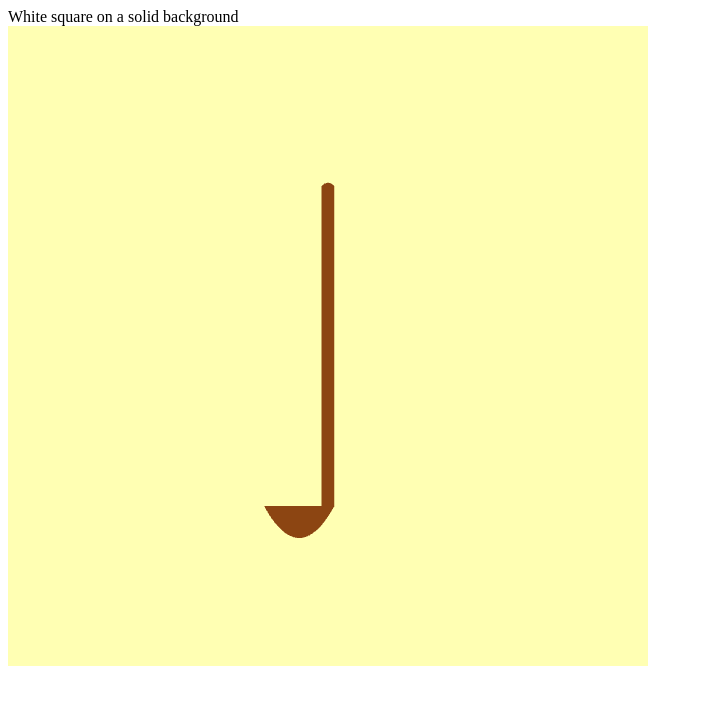
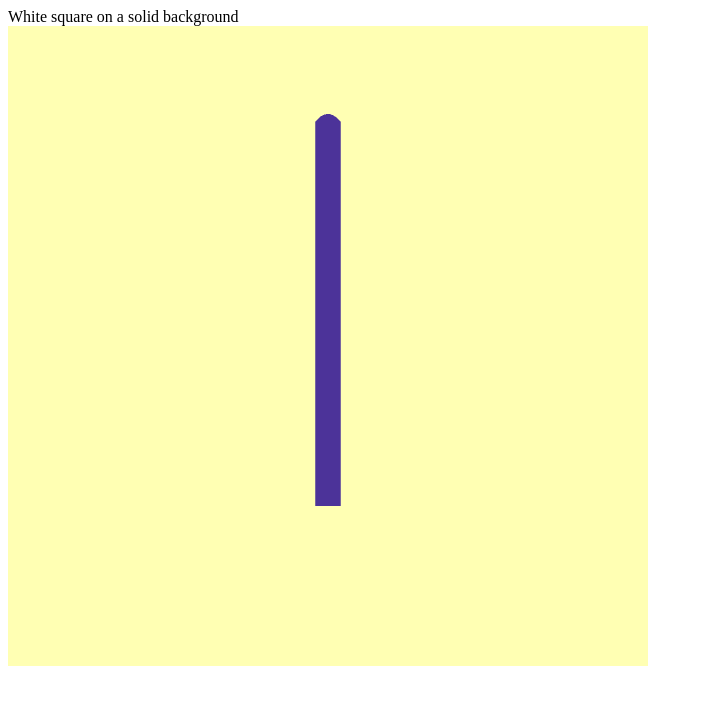
Before and after one commit to beyzakoroglu/WebGL_Umbrella, a website: page index.html in a window 1280 px wide. Shown: the whole page, without its empty margins (0-703 px from the left). Drawn offline with Linux system fonts and the light colour scheme.

Commit message:
triangulation logic has been implemented

```diff
--- a/index.html
+++ b/index.html
@@ -6,6 +6,7 @@
     <meta name="viewport" content="width=device-width, initial-scale=1">
     <script src="js/initialize.js" defer></script>
     <script src="js/shaders.js" defer></script>
+    <script src="js/utils.js" defer></script>
     <script src="js/umbrella.js" defer></script>
 </head>
 <body>
--- a/js/shaders.js
+++ b/js/shaders.js
@@ -1,8 +1,8 @@
 const vertexShaderSource = `
-    attribute vec4 a_position;
+    attribute vec2 a_position;
 
     void main() {
-        gl_Position = a_position;
+        gl_Position = vec4(a_position, 0.0, 1.0);
     }
 `;
 
--- a/js/umbrella.js
+++ b/js/umbrella.js
@@ -1,88 +1,128 @@
 const canvas = document.querySelector('canvas');
 const gl = canvas.getContext('webgl2');
 
+// Set up the WebGL viewport and background color
 gl.viewport(0, 0, canvas.width, canvas.height);
 gl.clearColor(1.0, 1.0, 0.7, 1.0);
 gl.clear(gl.COLOR_BUFFER_BIT);
 
 // Create shader program
 const program = createShaderProgram(gl, vertexShaderSource, fragmentShaderSource);
+if (!program) {
+    console.error('Shader program failed to initialize.');
+
+}
+console.log('Shader program initialized successfully.');
+
+// Use the shader program
 gl.useProgram(program);
 
-// Umbrella body
-const bodyRectangleVertices = new Float32Array([
-    -0.02, -0.5,  // bottom left corner
-    0.02, -0.5,  // bottom right corner
-    -0.02,  0.5,  // top left corner
-    0.02,  0.5   // top right corner
-]);
-
-// Bézier curve for top of the handle
-const upperBodyCurve = calculateBezierCurve(
-    { x: -0.02, y: 0.5 }, // Sol üst köşe
-    { x: 0.0, y: 0.52 },   // Kontrol noktası (yukarı çekildi)
-    { x: 0.02, y: 0.5 }   // Sağ üst köşe
-);
-
-const lowerBodyCurve = calculateBezierCurve(
-    {x: 0.02, y: -0.5}, // top right corner
-    { x: -0.09, y: -0.7 }, // control point
-    { x: -0.2, y: -0.5 } // top left corner
-);
-
-
-
-
-// -------- draw the top curve ----------------
-const buffer1 = initBuffer(gl, upperBodyCurve);
-gl.bindBuffer(gl.ARRAY_BUFFER, buffer1);
-gl.bufferData(gl.ARRAY_BUFFER, upperBodyCurve, gl.STATIC_DRAW);
-
-// Link the shader attribute
-const positionLocation = gl.getAttribLocation(program, 'a_position');
-gl.enableVertexAttribArray(positionLocation);
-gl.vertexAttribPointer(positionLocation, 2, gl.FLOAT, false, 0, 0);
-
-// Set the color and draw the top Bézier curve of the body
-const colorLocation = gl.getUniformLocation(program, 'u_color');
-gl.uniform4f(colorLocation, 0.55, 0.27, 0.07, 1.0); // Brown
-gl.drawArrays(gl.TRIANGLE_FAN, 0, upperBodyCurve.length/2);
-
-
-// -------- draw the umbrella body ----------------
-const buffer2 = initBuffer(gl, bodyRectangleVertices);
-gl.bindBuffer(gl.ARRAY_BUFFER, buffer2);
-gl.bufferData(gl.ARRAY_BUFFER, bodyRectangleVertices, gl.STATIC_DRAW);
-
-// Link the shader attribute
-gl.enableVertexAttribArray(positionLocation);
-gl.vertexAttribPointer(positionLocation, 2, gl.FLOAT, false, 0, 0);
-
-gl.uniform4f(colorLocation, 0.55, 0.27, 0.07, 1.0); // Brown
-gl.drawArrays(gl.TRIANGLE_STRIP, 0, bodyRectangleVertices.length / 2);
-
-
-// -------- draw the lower curves ----------------
-const buffer3 = initBuffer(gl, lowerBodyCurve);
-gl.bindBuffer(gl.ARRAY_BUFFER, buffer3);
-gl.bufferData(gl.ARRAY_BUFFER, lowerBodyCurve, gl.STATIC_DRAW);
-
-// Link the shader attribute again
-// Link the shader attribute
-gl.enableVertexAttribArray(positionLocation);
-gl.vertexAttribPointer(positionLocation, 2, gl.FLOAT, false, 0, 0);
-
-gl.uniform4f(colorLocation, 0.55, 0.27, 0.07, 1.0); // Brown
-gl.drawArrays(gl.TRIANGLE_FAN, 0, lowerBodyCurve.length/2);
-
-
+// Bézier Curve Calculation
 function calculateBezierCurve(p0, p1, p2, numPoints = 30) {
     const vertices = [];
     for (let i = 0; i <= numPoints; i++) {
         const t = i / numPoints;
         const x = (1 - t) * (1 - t) * p0.x + 2 * (1 - t) * t * p1.x + t * t * p2.x;
         const y = (1 - t) * (1 - t) * p0.y + 2 * (1 - t) * t * p1.y + t * t * p2.y;
-        vertices.push(x, y);
+        vertices.push({ x, y });
     }
-    return new Float32Array(vertices);
+    return vertices;
 }
+
+// Draw and triangulate the handle
+function drawHandle() {
+    const vertices = [];
+
+    const leftLine = calculateStraightLine(
+        { x: -0.04, y: -0.5 }, { x: -0.04, y: 0.65 }, 3
+    );
+
+    console.log('LeftLine curve: ', leftLine);
+
+    const upperBodyCurve = calculateBezierCurve(
+        { x: -0.04, y: 0.7 }, { x: 0.0, y: 0.75 }, { x: 0.04, y: 0.7 }
+    );
+
+    console.log('upperBodyCurve : ', upperBodyCurve);
+
+    const rightLine = calculateStraightLine(
+        { x: 0.04, y: 0.75 }, { x: 0.04, y: -0.5 }, 3
+    );
+
+    console.log('rightLine curve: ', rightLine);
+
+    const lastLine = calculateStraightLine(
+        { x: 0.04, y: -0.5 }, { x: -0.04, y: -0.5 }, 3
+    );
+
+    console.log('lastLine curve: ', lastLine);
+
+    /*vertices[0] = {x: -4, y: 6};
+    vertices[1] = {x: 0, y: 2};
+    vertices[2] = {x: 2, y: 5};
+    vertices[3] = {x: 7, y: 0};
+    vertices[4] = {x: 5, y: -6};
+    vertices[5] = {x: 3, y: 3};
+    vertices[6] = {x: 0, y: -5};
+    vertices[7] = {x: -6, y: 0};
+    vertices[8] = {x: -2, y: 1};*/
+
+
+    // Combine all vertices into one list
+    vertices.push(...leftLine, ...upperBodyCurve, ...rightLine);
+    console.log('Vertices generated:', vertices);
+
+    // Perform polygon triangulation
+    const result = triangulate(vertices);
+    if (!result || !result.success) {
+        console.error(result?.errorMessage || 'Triangulation failed.');
+        return;
+    }
+    console.log('Triangulation successful:', result.triangles);
+
+    const triangles = result.triangles;
+
+    // Flatten the triangulated vertices for WebGL
+    const positions = new Float32Array(triangles.length * 2);
+    let posIndex = 0;
+    for (const index of triangles) {
+        positions[posIndex++] = vertices[index].x;
+        positions[posIndex++] = vertices[index].y;
+    }
+
+    // Initialize the buffer with triangle data
+    const positionBuffer = initBuffer(gl, positions);
+
+    // Bind the buffer to the attribute
+    const aPosition = gl.getAttribLocation(program, 'a_position');
+    gl.bindBuffer(gl.ARRAY_BUFFER, positionBuffer);
+    gl.vertexAttribPointer(aPosition, 2, gl.FLOAT, false, 0, 0);
+    gl.enableVertexAttribArray(aPosition);
+
+    // Set the color for the triangles
+    const uColor = gl.getUniformLocation(program, 'u_color');
+    if (uColor === -1) {
+        console.error('Failed to get the uniform location of u_color.');
+        return;
+    }
+    gl.uniform4f(uColor, 0.3, 0.2, 0.6, 1.0); // Dark purple color
+
+    // Draw the triangles
+    console.log('Drawing the handle...');
+    gl.drawArrays(gl.TRIANGLES, 0, positions.length / 2);
+    console.log('Handle drawn successfully.');
+}
+
+// Call the draw function
+drawHandle();
+
+function calculateStraightLine(p0, p1, numPoints = 10) {
+    const vertices = [];
+    for (let i = 0; i <= numPoints; i++) {
+        const t = i / numPoints;
+        const x = p0.x + t * (p1.x - p0.x);
+        const y = p0.y + t * (p1.y - p0.y);
+        vertices.push({ x, y });
+    }
+    return vertices;
+}
--- /dev/null
+++ b/js/utils.js
@@ -0,0 +1,130 @@
+function crossProduct(a, b) {
+    return a.x * b.y - a.y * b.x;
+}
+
+function getItem(list, index) {
+    const length = list.length;
+    return list[(index + length) % length];
+}
+
+
+function triangulate(vertices) {
+    const triangles = [];
+    let errorMessage = '';
+
+    // Check if the input vertices are valid
+    if (!vertices) {
+        errorMessage = 'The vertex list is null.';
+        return { success: false, triangles, errorMessage };
+    }
+
+    if (vertices.length < 3) {
+        errorMessage = 'The vertex list must have at least 3 vertices.';
+        return { success: false, triangles, errorMessage };
+    }
+
+    if (vertices.length > 1024) {
+        errorMessage = 'The max vertex list length is 1024.';
+        return { success: false, triangles, errorMessage };
+    }
+
+    console.log("vertices length:");
+    console.log(vertices.length);
+
+    const indexList = [];
+    for (let i = 0; i < vertices.length; i++) {
+        indexList.push(i);
+    }
+
+    console.log('indexList: ', indexList);
+
+    const totalTriangleCount = vertices.length - 2;
+    const totalTriangleIndexCount = totalTriangleCount * 3;
+    let triangleIndexCount = 0;
+
+    // Ear-clipping algorithm to find triangles
+    while (indexList.length > 3) {
+        let earFound = false;
+
+        for (let i = 0; i < indexList.length; i++) {
+            const a = indexList[i];
+            const b = getItem(indexList, i - 1);
+            const c = getItem(indexList, i + 1);
+
+            console.log('checking: ', b, a, c);
+
+            const va = vertices[a];
+            const vb = vertices[b];
+            const vc = vertices[c];
+
+            const va_to_vb = subtractVectors(vb, va);
+            const va_to_vc = subtractVectors(vc, va);
+
+            if (crossProduct(va_to_vb, va_to_vc) < 0) {
+                console.log('Not a convex vertex, skip it');
+                continue; // Not a convex vertex, skip it
+            }
+
+            let isEar = true;
+
+            // Check if any other vertex lies inside the triangle
+            for (let j = 0; j < vertices.length; j++) {
+                if (j === a || j === b || j === c) continue;
+
+                const p = vertices[j];
+                console.log('is P inside triangle => ', p);
+                if (isPointInTriangle(p, va, vb, vc)) {
+                    isEar = false;
+                    console.log('yes it is inside triangle => ', p);
+                    break;
+                }
+            }
+
+            if (isEar) {
+                // Add the triangle indices to the list
+                console.log(b, a, c, ' is triangle');
+                triangles.push(b, a, c);
+                indexList.splice(i, 1); // Remove the ear vertex
+                earFound = true;
+                break;
+            }
+        }
+
+        if (!earFound) {
+            errorMessage = 'Failed to find an ear to clip.';
+            return { success: false, triangles, errorMessage };
+        }
+    }
+
+    // Add the final triangle
+    triangles.push(indexList[0], indexList[1], indexList[2]);
+
+    return { success: true, triangles, errorMessage };
+}
+
+function isPointInTriangle(p, a, b, c) {
+    const ab = subtractVectors(b, a);
+    const bc = subtractVectors(c, b);
+    const ca = subtractVectors(a, c);
+
+    const ap = subtractVectors(p, a);
+    const bp = subtractVectors(p, b);
+    const cp = subtractVectors(p, c);
+
+    const cross1 = crossProduct(ab, ap);
+    const cross2 = crossProduct(bc, bp);
+    const cross3 = crossProduct(ca, cp);
+
+    if (cross1 < 0 || cross2 < 0 || cross3 < 0) {
+        return false;
+    }
+    return true;
+}
+
+function subtractVectors(v1, v2) {
+    return { x: v1.x - v2.x, y: v1.y - v2.y };
+}
+
+function isSimplePolygon(vertices) {
+    throw new Error('NotImplementedException');
+}
--- /dev/null
+++ b/package.json
@@ -0,0 +1,5 @@
+{
+  "dependencies": {
+    "earcut": "^3.0.0"
+  }
+}
```
Also changed, not shown: 1 other file.
